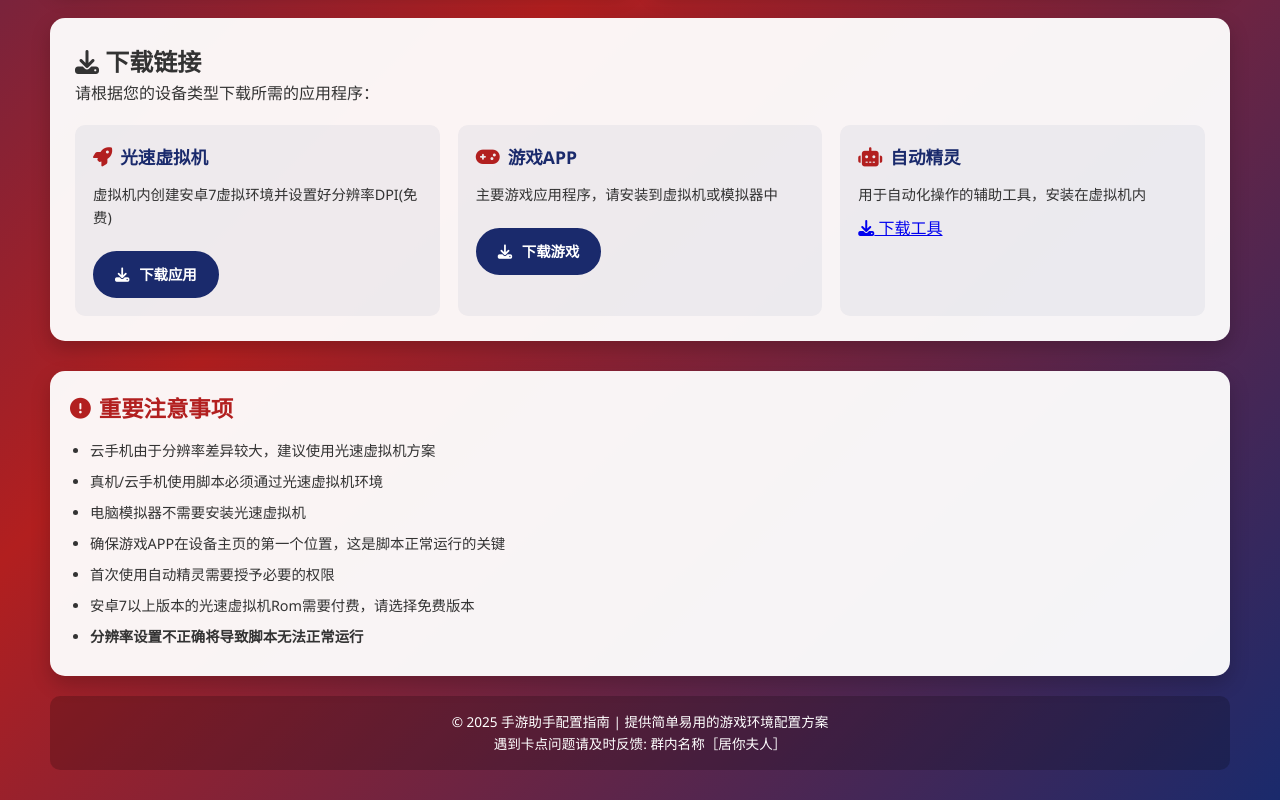
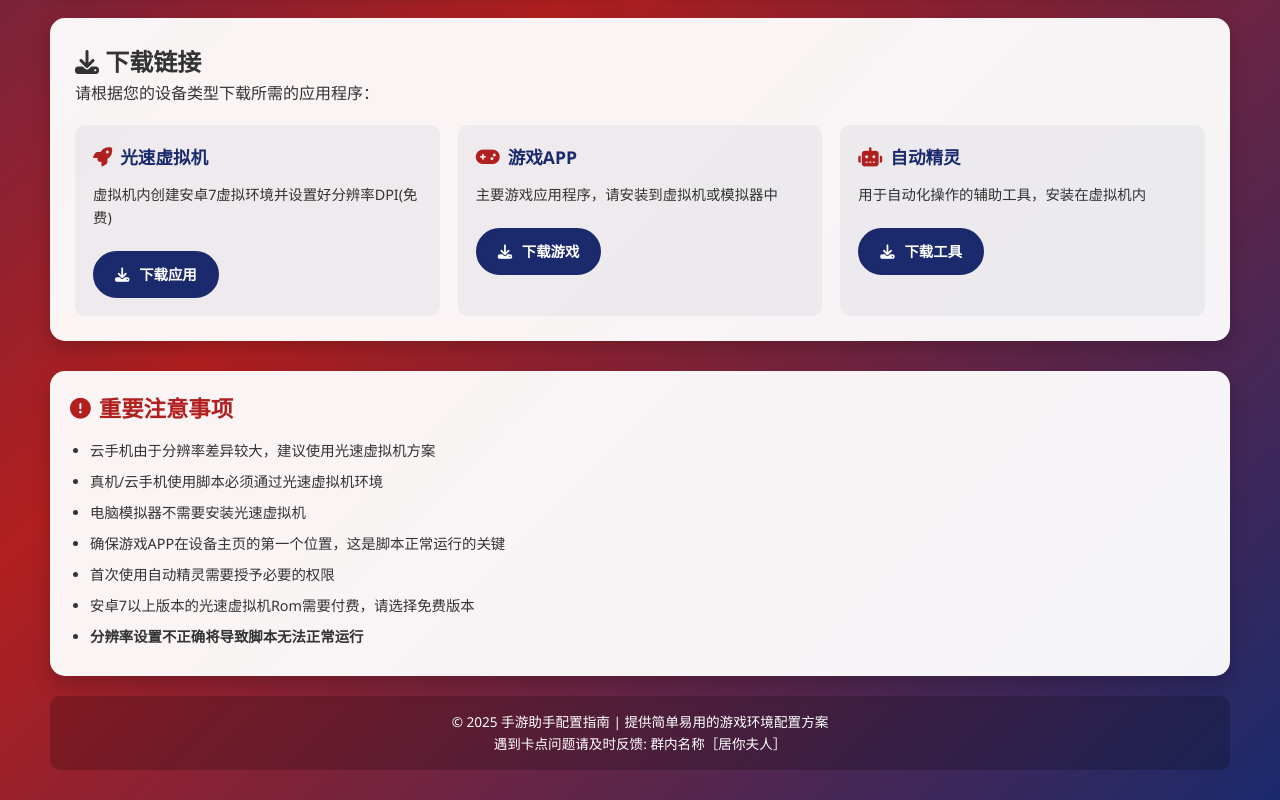
Before and after one commit to qq5855144/tMF, a plain HTML site: page index.html in a window 1280 px wide. Shown: the part 957-1757 px from the top of the page. Drawn offline with Linux system fonts and the light colour scheme.

Commit message:
更新 index.html

```diff
--- a/index.html
+++ b/index.html
@@ -533,7 +533,7 @@
                 <div class="download-item">
                     <h3><i class="fas fa-robot"></i> 自动精灵</h3>
                     <p>用于自动化操作的辅助工具，安装在虚拟机内</p>
-                    <a href="https://zdjl.cdn.dfyun.com.cn/apk/zdjl_v2.27.2_zdjl_arm64.apk">
+                    <a href="https://zdjl.cdn.dfyun.com.cn/apk/zdjl_v2.27.2_zdjl_arm64.apk"class="btn" target="_blank">
                         <i class="fas fa-download"></i> 下载工具
                     </a>
                 </div>
```
